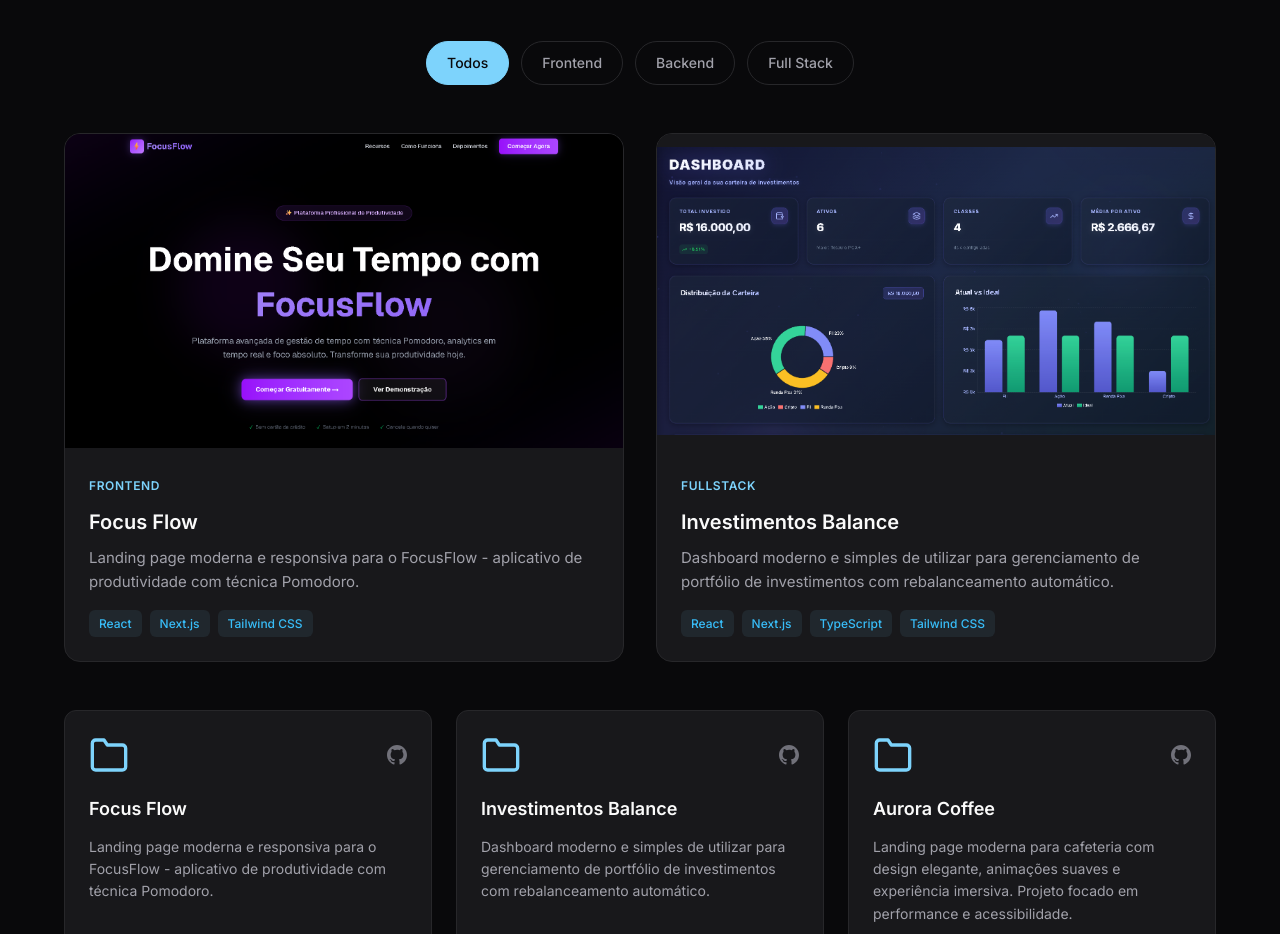
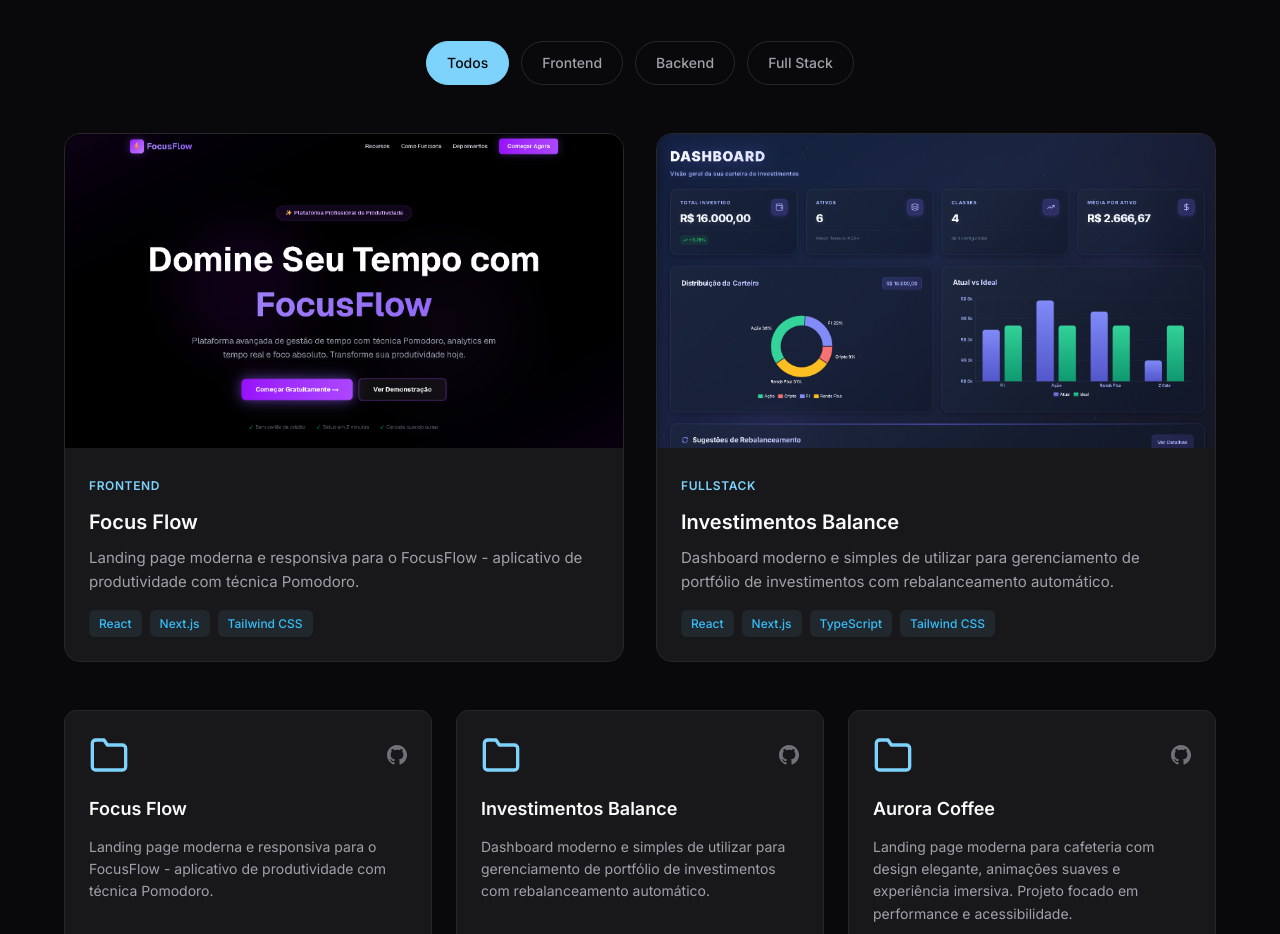
Before and after one commit to diegortiz-dev/portifolio-diego, a Next.js app: page / in a window 1280 px wide. Shown: the part 1940-2874 px from the top of the page. Built offline with nearby package versions, Linux system fonts and the light colour scheme.

Commit message:
feat: remove unused featuredImageContain class and update image class assignment in Projects component

```diff
--- a/src/components/Projects/Projects.module.css
+++ b/src/components/Projects/Projects.module.css
@@ -138,12 +138,6 @@
   object-fit: cover;
   object-position: top center;
   transition: transform 0.4s ease;
-}
-
-.featuredImageContain {
-  object-fit: contain;
-  object-position: center;
-  background: var(--color-bg-tertiary);
 }
 
 .featuredCard:hover .featuredImage {
--- a/src/components/Projects/index.tsx
+++ b/src/components/Projects/index.tsx
@@ -67,7 +67,7 @@ export default function Projects() {
                     src={project.image}
                     alt={`Screenshot do projeto ${project.title}`}
                     fill
-                    className={`${styles.featuredImage} ${project.id === 'investimentos-dashboard' ? styles.featuredImageContain : ''}`}
+                    className={styles.featuredImage}
                     sizes="(max-width: 768px) 100vw, 50vw"
                   />
                 ) : (
```
Also changed, not shown: public/projects/investimentos-dashboard.png.
